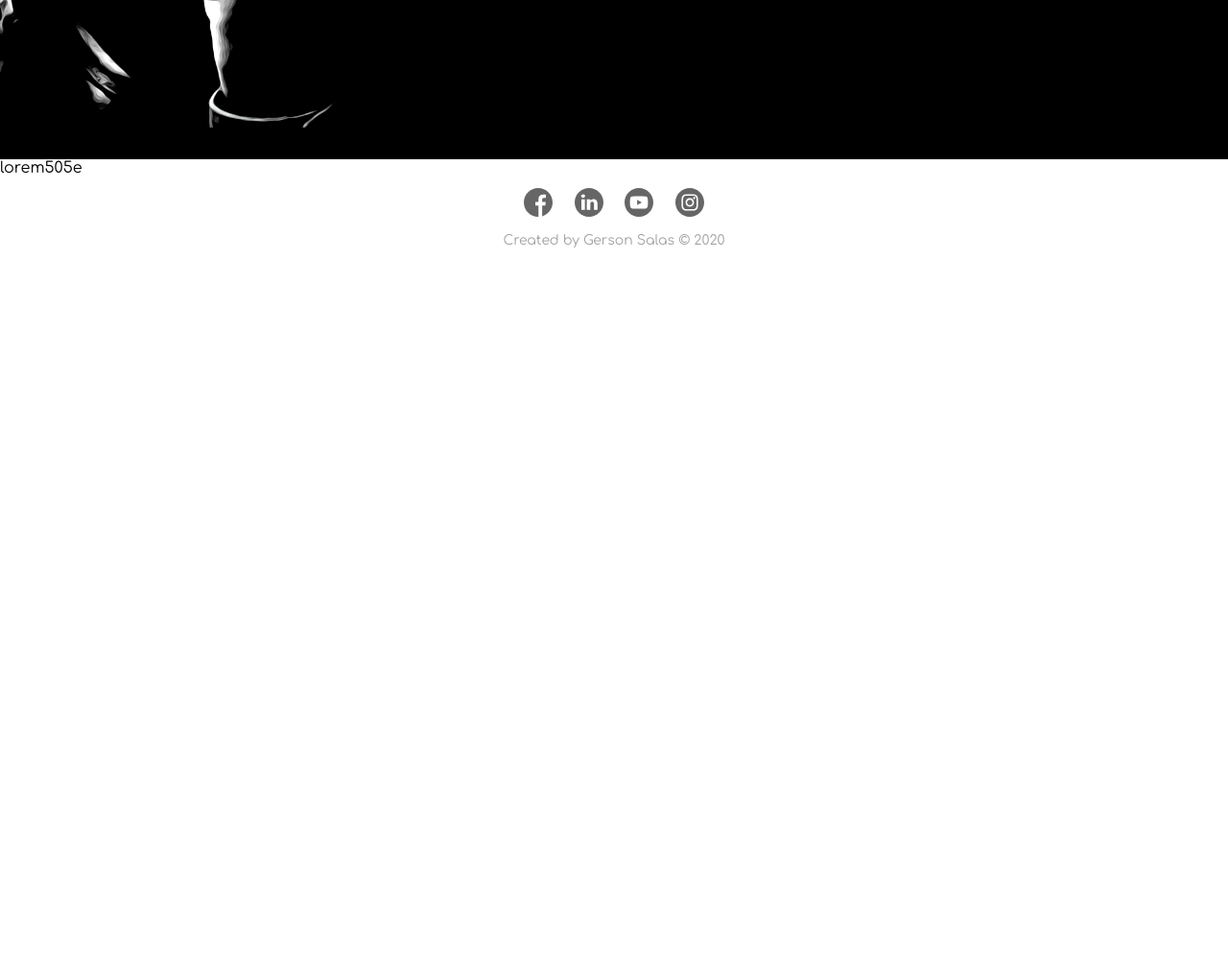
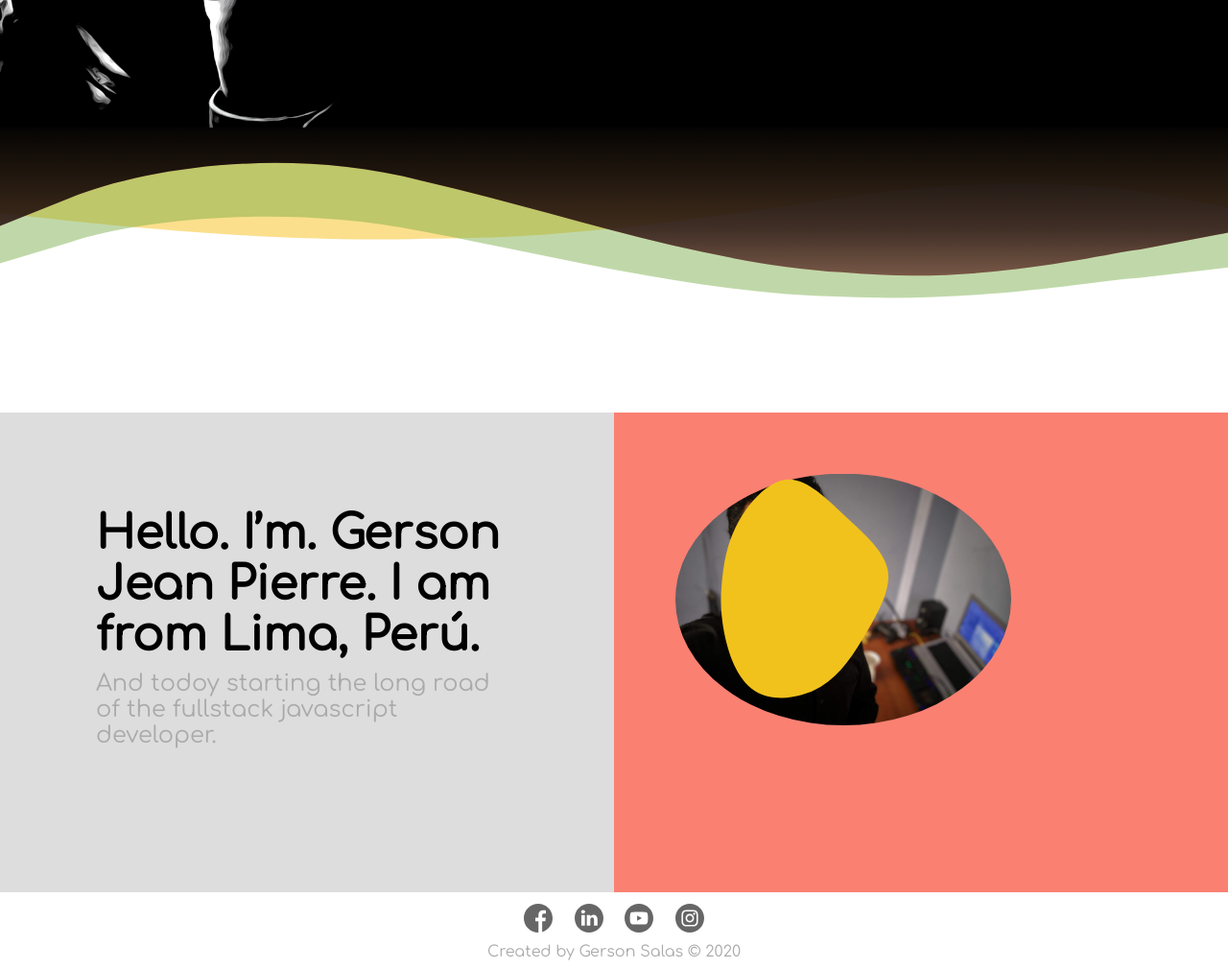
Before and after one commit to iblezya/halfway, a Gatsby site: page / in a window 1280 px wide. Shown: the part 667-1677 px from the top of the page at 96% size. Before the commit the page ends 931 px from the top, so only its background shows below. Built offline with nearby package versions, Linux system fonts and the light colour scheme; Gatsby itself is replaced by a stand-in of ours; a web font is replaced by a local one.

Commit message:
Beta 1.3

```diff
--- a/gatsby-browser.js
+++ b/gatsby-browser.js
@@ -11,7 +11,8 @@ const GlobalStyles = createGlobalStyle`
   }
   body,html{
     font-family: ${props => props.theme.fonts.main};
-    height: 100%;
+    height: auto;
+    scroll-snap-type: y proximity;
 
   }
 `
--- a/gatsby-config.js
+++ b/gatsby-config.js
@@ -44,11 +44,7 @@ module.exports = {
     {
       resolve: `gatsby-plugin-google-fonts`,
       options: {
-        fonts: [
-          `roboto mono`,
-          `comfortaa\:400,400i,700,700i`,
-          `muli\:400,400i,700,700i`,
-        ],
+        fonts: [`roboto mono`, `comfortaa`, `muli\:400,400i,700,700i`],
         display: "swap",
       },
     },
--- a/gatsby-ssr.js
+++ b/gatsby-ssr.js
@@ -11,7 +11,8 @@ const GlobalStyles = createGlobalStyle`
   }
   body,html{
     font-family: ${props => props.theme.fonts.main};
-    height: 100%;
+    height: auto;
+    scroll-snap-type: y proximity;
 
   }
 `
--- a/src/components/Container.js
+++ b/src/components/Container.js
@@ -4,12 +4,11 @@ import styled from "styled-components"
 
 export const ContainerWrapper = styled.div`
   display: grid;
-  height: 100vh;
   grid-template-columns: 1fr;
-  grid-template-rows: 65px auto 80px;
+  grid-template-rows: auto auto 80px;
   grid-template-areas:
-    "nav"
     "main"
+    "present"
     "footer";
 `
 
--- a/src/components/Footer.js
+++ b/src/components/Footer.js
@@ -1,9 +1,9 @@
 import React from "react"
 import { graphql, useStaticQuery } from "gatsby"
-import { P } from "../components"
+import {} from "../components"
 import styled from "styled-components"
 
-export const FooterWrapper = styled.footer`
+const FooterWrapper = styled.footer`
   grid-area: footer;
   line-height: 0.5rem;
   display: flex;
@@ -11,13 +11,13 @@ export const FooterWrapper = styled.footer`
   align-items: right;
   z-index: 2;
 `
-export const FooterSocialWrapper = styled.div`
+const FooterSocialWrapper = styled.div`
   text-align: center;
   display: inline-block;
   align-items: center;
   margin-top: 0.75rem;
 `
-export const FooterSocialIcons = styled.div`
+const FooterSocialIcons = styled.div`
   display: inline-flex;
   margin-bottom: 1rem;
   & img {
@@ -82,11 +82,12 @@ export const Footer = () => {
               <img src={data.instagram.publicURL} alt="Instagram icon" />
             </a>
           </FooterSocialIcons>
-          <P size="xSmall" color="dark3">
-            Created by Gerson Salas © 2020
-          </P>
+          <P>Created by Gerson Salas © 2020</P>
         </FooterSocialWrapper>
       </div>
     </FooterWrapper>
   )
 }
+const P = styled.p`
+  color: ${props => props.theme.colors.dark2};
+`
--- /dev/null
+++ b/src/components/Present.js
@@ -0,0 +1,127 @@
+import React from "react"
+import styled from "styled-components"
+import { useStaticQuery, graphql } from "gatsby"
+import Img from "gatsby-image"
+
+export const Present = () => {
+  const data = useStaticQuery(graphql`
+    query {
+      Blez: file(relativePath: { eq: "blez.jpeg" }) {
+        childImageSharp {
+          fluid(maxWidth: 1920, quality: 100) {
+            ...GatsbyImageSharpFluid_noBase64
+          }
+        }
+      }
+    }
+  `)
+  return (
+    <PresentWrapper>
+      <Element1>
+        <H2>Hello. I’m. Gerson Jean Pierre. I am from Lima, Perú.</H2>
+        <P>
+          And todoy starting the long road of the fullstack javascript
+          developer.
+        </P>
+      </Element1>
+      <Element2>
+        <DivSvg>
+          <svg viewBox="0 0 200 200" xmlns="http://www.w3.org/2000/svg">
+            <path
+              fill="#F1C21B"
+              d="M39.9,-48.9C53.2,-36.4,66.4,-25.2,68.9,-12C71.3,1.2,63,16.4,54.3,31.2C45.6,46.1,36.5,60.7,22.4,69.2C8.3,77.6,-10.9,80,-23.4,72.1C-36,64.2,-42,46,-44.9,30.9C-47.7,15.7,-47.3,3.7,-45.8,-8.6C-44.3,-21,-41.7,-33.8,-33.9,-47.2C-26,-60.6,-13,-74.7,0.1,-74.9C13.3,-75.1,26.6,-61.3,39.9,-48.9Z"
+              transform="translate(100 100)"
+            />
+          </svg>
+        </DivSvg>
+        <DivImgBlez>
+          <ImgBlez fluid={data.Blez.childImageSharp.fluid} alt="" />
+        </DivImgBlez>
+      </Element2>
+    </PresentWrapper>
+  )
+}
+
+const PresentWrapper = styled.div`
+  scroll-snap-align: start;
+  background-color: white;
+  height: auto;
+  display: flex;
+  align-items: center;
+  justify-content: center;
+  @media ${props => props.theme.breakpoints.smartphonePortrait} {
+    flex-direction: column;
+  }
+  @media ${props => props.theme.breakpoints.smartphoneLandscape} {
+    flex-direction: column;
+  }
+`
+
+const Element1 = styled.div`
+  height: 500px;
+  width: 50%;
+  background: #ddd;
+  padding: 100px;
+  position: relative;
+  animation-name: example1;
+  animation-duration: 2s;
+  @media ${props => props.theme.breakpoints.smartphonePortrait} {
+    padding: 50px 10px;
+  }
+  @media ${props => props.theme.breakpoints.smartphoneLandscape} {
+    padding: 50px 25px;
+    width: 100%;
+  }
+  @keyframes example1 {
+    0% {
+      right: 200px;
+      top: 0px;
+    }
+    100% {
+      right: 0px;
+      top: 0px;
+    }
+  }
+`
+const Element2 = styled(Element1)`
+  background: salmon;
+  animation-name: example2;
+  @keyframes example2 {
+    0% {
+      left: 200px;
+      top: 0px;
+    }
+    100% {
+      left: 0px;
+      top: 0px;
+    }
+  }
+`
+const H2 = styled.h2`
+  font-size: 3em;
+  text-align: left;
+`
+const P = styled.p`
+  color: ${props => props.theme.colors.dark2};
+  padding-top: 10px;
+  font-size: 1.5em;
+`
+const DivImgBlez = styled.div`
+  position: absolute;
+  left: 4em;
+  top: 4em;
+  height: 350px;
+  width: 350px;
+`
+
+const ImgBlez = styled(Img)`
+  clip-path: ellipse();
+`
+const DivSvg = styled.div`
+  z-index: 12;
+  position: absolute;
+  left: 2em;
+  top: 2em;
+  height: 300px;
+  width: 300px;
+`
--- a/src/components/RightNav.js
+++ b/src/components/RightNav.js
@@ -24,6 +24,7 @@ const RightNavWrapper = styled.ul`
         rgba(3, 117, 199, 0.19) 81%,
         rgba(3, 117, 199, 0) 100%
       );
+
       transition: 0.5s;
     }
   }
@@ -32,7 +33,7 @@ const RightNavWrapper = styled.ul`
     padding-left: 0;
     align-items: center;
     flex-flow: column nowrap;
-    background: linear-gradient(230deg, #01507b 10%, #0753a4 45%, #00bae5 120%);
+    background: linear-gradient(145deg, #3a1c71 25%, #fdbb2d 95%, #fdbb2d 100%);
     position: fixed;
     transform: ${({ open }) => (open ? "translateX(0)" : "translateX(100%)")};
     top: 0;
--- a/src/components/TypographyElements.js
+++ /dev/null
@@ -1,124 +0,0 @@
-import styled from "styled-components"
-
-const fontSizes = {
-  xll: "3rem",
-  medium: "1.125rem",
-  small: "1rem",
-  xSmall: "0.875rem",
-  default: "1.5rem",
-}
-const lineHeights = {
-  medium: "1.4375rem",
-  small: "1.375rem",
-  xSmall: "1.125rem",
-  default: "1.4375rem",
-}
-export const P = styled.p`
-  margin: ${props => (props.margin ? props.margin : 0)};
-  font-size: ${props => fontSizes[props.size] || fontSizes["default"]};
-  line-height: ${props => lineHeights[props.size] || lineHeights["default"]};
-  text-decoration: ${props =>
-    props.textDecoration ? props.textDecoration : "none"};
-  font-weight: ${props => {
-    switch (props.weight) {
-      case "normal":
-        return 400
-      case "bold":
-        return 700
-      default:
-        return 400
-    }
-  }};
-  color: ${props => {
-    switch (props.color) {
-      case "dark1":
-        return props.theme.colors.dark1
-      case "dark2":
-        return props.theme.colors.dark2
-      case "dark3":
-        return props.theme.colors.dark3
-      case "light1":
-        return props.theme.colors.light1
-      case "light2":
-        return props.theme.colors.light2
-      default:
-        return props.theme.colors.dark1
-    }
-  }};
-  text-align: ${props => (props.textAlign ? props.textAlign : "left")};
-`
-export const H1 = styled.h1`
-  font-size: 2 rem;
-  line-height: 2.5rem;
-  color: ${props => {
-    switch (props.color) {
-      case "dark1":
-        return props.theme.colors.dark1
-      case "dark2":
-        return props.theme.colors.dark2
-      case "dark3":
-        return props.theme.colors.dark3
-      case "light1":
-        return props.theme.colors.light1
-      case "light2":
-        return props.theme.colors.light2
-      default:
-        return props.theme.colors.dark1
-    }
-  }};
-  font-weight: 400;
-  margin: ${props => (props.margin ? props.margin : 0)};
-  text-align: left;
-`
-export const H1c = styled.h1`
-  font-size: 2 rem;
-  line-height: 2.5rem;
-  color: ${props => {
-    switch (props.color) {
-      case "dark1":
-        return props.theme.colors.dark1
-      case "dark2":
-        return props.theme.colors.dark2
-      case "dark3":
-        return props.theme.colors.dark3
-      case "light1":
-        return props.theme.colors.light1
-      case "light2":
-        return props.theme.colors.light2
-      default:
-        return props.theme.colors.dark1
-    }
-  }};
-  font-weight: 400;
-  margin: ${props => (props.margin ? props.margin : 0)};
-  text-align: center;
-  text-shadow: 1px 3px 0 #303030, 1px 13px 5px #aba8a8;
-`
-
-export const H2 = styled.h2`
-  background-color: black;
-  display: flex;
-  padding: 58px 0 50px 0;
-  justify-content: center;
-  font-size: 3rem;
-  line-height: 1.875rem;
-  color: ${props => {
-    switch (props.color) {
-      case "dark1":
-        return props.theme.colors.dark1
-      case "dark2":
-        return props.theme.colors.dark2
-      case "dark3":
-        return props.theme.colors.dark3
-      case "light1":
-        return props.theme.colors.light1
-      case "light2":
-        return props.theme.colors.light2
-      default:
-        return props.theme.colors.dark1
-    }
-  }};
-  font-weight: 400;
-  text-align: ${props => (props.textAlign ? props.textAlign : "left")};
-  margin: ${props => (props.margin ? props.margin : 0)};
-`
--- /dev/null
+++ b/src/components/Wave.js
@@ -0,0 +1,92 @@
+import React from "react"
+import styled from "styled-components"
+
+const WaveWrapper = styled.div`
+  width: 100%;
+`
+const Path = styled.path`
+  z-index: 0;
+  opacity: 0.45;
+  animation: animatePath 7s linear alternate-reverse infinite;
+  @keyframes animatePath {
+    0% {
+      d: path(
+        "M0,122L80,90C160,58,320,30,480,70.3C640,107,800,165,960,175C1120,190,1250,155,1300,149L1440,122L1440,0L1360,0C1280,0,1120,0,960,0C800,0,640,0,480,0C320,0,160,0,80,0L0,0Z"
+      );
+    }
+    25% {
+      d: path(
+        "M0,72L80,45C160,28,320,10,480,40.3C640,70,800,130,960,140C1120,150,1250,115,1300,103L1440,72L1440,0L1360,0C1280,0,1120,0,960,0C800,0,640,0,480,0C320,0,160,0,80,0L0,0Z"
+      );
+    }
+    50% {
+      d: path(
+        "M0,122L80,145C130,160,330,195,485,175C640,165,800,107,960,70.3C1120,30,1250,58,1300,75L1440,122L1440,0L1360,0C1280,0,1120,0,960,0C800,0,640,0,480,0C320,0,160,0,80,0L0,0Z"
+      );
+    }
+    75% {
+      d: path(
+        "M0,172L80,140C160,108,320,80,480,120.3C640,157,800,215,960,225C1120,240,1250,205,1300,199L1440,172L1440,0L1360,0C1280,0,1120,0,960,0C800,0,640,0,480,0C320,0,160,0,80,0L0,0Z"
+      );
+    }
+    100% {
+      d: path(
+        "M0,122L80,90C160,58,320,30,480,70.3C640,107,800,165,960,175C1120,190,1250,155,1300,149L1440,122L1440,0L1360,0C1280,0,1120,0,960,0C800,0,640,0,480,0C320,0,160,0,80,0L0,0Z"
+      );
+    }
+  }
+
+  &:nth-child(2) {
+    animation-delay: 1s;
+  }
+  &:nth-child(3) {
+    animation-delay: 3s;
+  }
+  &:nth-child(4) {
+    animation-delay: 5s;
+  }
+`
+const PathPrimary = styled(Path)`
+  opacity: 1;
+  z-index: 1000;
+  animation: none;
+`
+
+export const Wave = () => {
+  return (
+    <WaveWrapper>
+      <svg
+        xmlns="http://www.w3.org/2000/svg"
+        viewBox="0 10 1400 320"
+        preserveAspectRatio="none"
+      >
+        <defs>
+          <linearGradient id="gradient" x1="0%" y1="0%" x2="0%" y2="100%">
+            <stop offset="0%" stop-color="rgba(0,0,0,1)" />
+            <stop offset="70%" stop-color="rgba(0,0,0,0.7147233893557423)" />
+            <stop offset="100%" stop-color="rgba(0,0,0,0.45702030812324934)" />
+          </linearGradient>
+        </defs>
+        <Path
+          fill="#f7b801"
+          fill-opacity="0.5"
+          d="M0,122L80,90C160,58,320,30,480,70.3C640,107,800,165,960,175C1120,190,1250,155,1300,149L1440,122L1440,0L1360,0C1280,0,1120,0,960,0C800,0,640,0,480,0C320,0,160,0,80,0L0,0Z"
+        ></Path>
+        <Path
+          fill="#73a942"
+          fill-opacity="0.5"
+          d="M0,122L80,90C160,58,320,30,480,70.3C640,107,800,165,960,175C1120,190,1250,155,1300,149L1440,122L1440,0L1360,0C1280,0,1120,0,960,0C800,0,640,0,480,0C320,0,160,0,80,0L0,0Z"
+        ></Path>
+        <Path
+          fill="#fe5f55"
+          fill-opacity="0.5"
+          d="M0,122L80,90C160,58,320,30,480,70.3C640,107,800,165,960,175C1120,190,1250,155,1300,149L1440,122L1440,0L1360,0C1280,0,1120,0,960,0C800,0,640,0,480,0C320,0,160,0,80,0L0,0Z"
+        ></Path>
+        <PathPrimary
+          fill="url(#gradient)"
+          d="M0,122L80,90C160,58,320,30,480,70.3C640,107,800,165,960,175C1120,190,1250,155,1300,149L1440,122L1440,0L1360,0C1280,0,1120,0,960,0C800,0,640,0,480,0C320,0,160,0,80,0L0,0Z"
+        ></PathPrimary>
+      </svg>
+    </WaveWrapper>
+  )
+}
--- a/src/components/index.js
+++ b/src/components/index.js
@@ -1,8 +1,9 @@
 export * from "./Nav"
 export * from "./Burger"
 export * from "./RightNav"
-export * from "./TypographyElements"
 export * from "./Footer"
 export * from "./Container"
 export * from "./Main"
 export * from "./Smoke"
+export * from "./Present"
+export * from "./Wave"
--- a/src/pages/index.js
+++ b/src/pages/index.js
@@ -1,12 +1,13 @@
 import React from "react"
-import { Container, Main, SmokeBg } from "../components"
+import { Container, Main, SmokeBg, Present, Wave } from "../components"
 
 export const IndexPage = () => {
   return (
     <Container>
       <Main>
         <SmokeBg />
-        <p>lorem505e</p>
+        <Wave />
+        <Present />
       </Main>
     </Container>
   )
```
Also changed, not shown: src/components/Nav.js (+12 -2 lines), src/components/Smoke.js (+10 -21 lines), src/themes/theme.js (+17 -16 lines), src/images/blez.jpeg (added).
